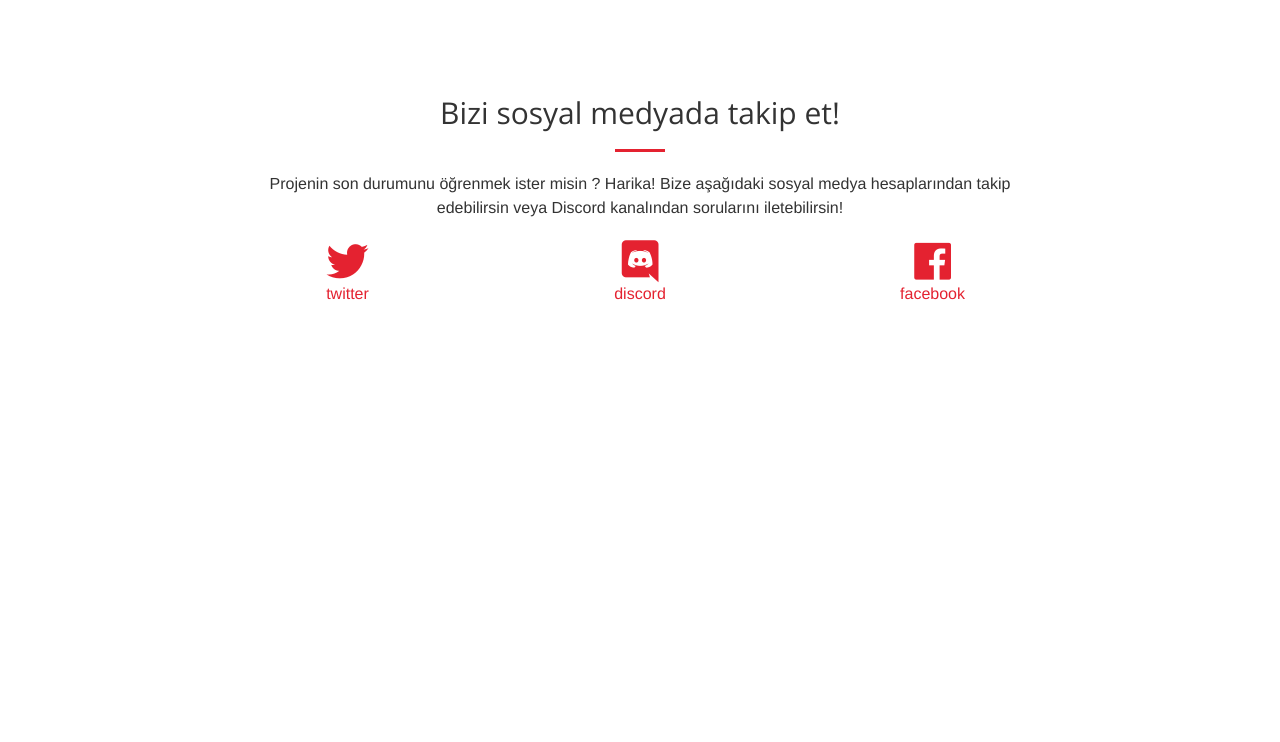
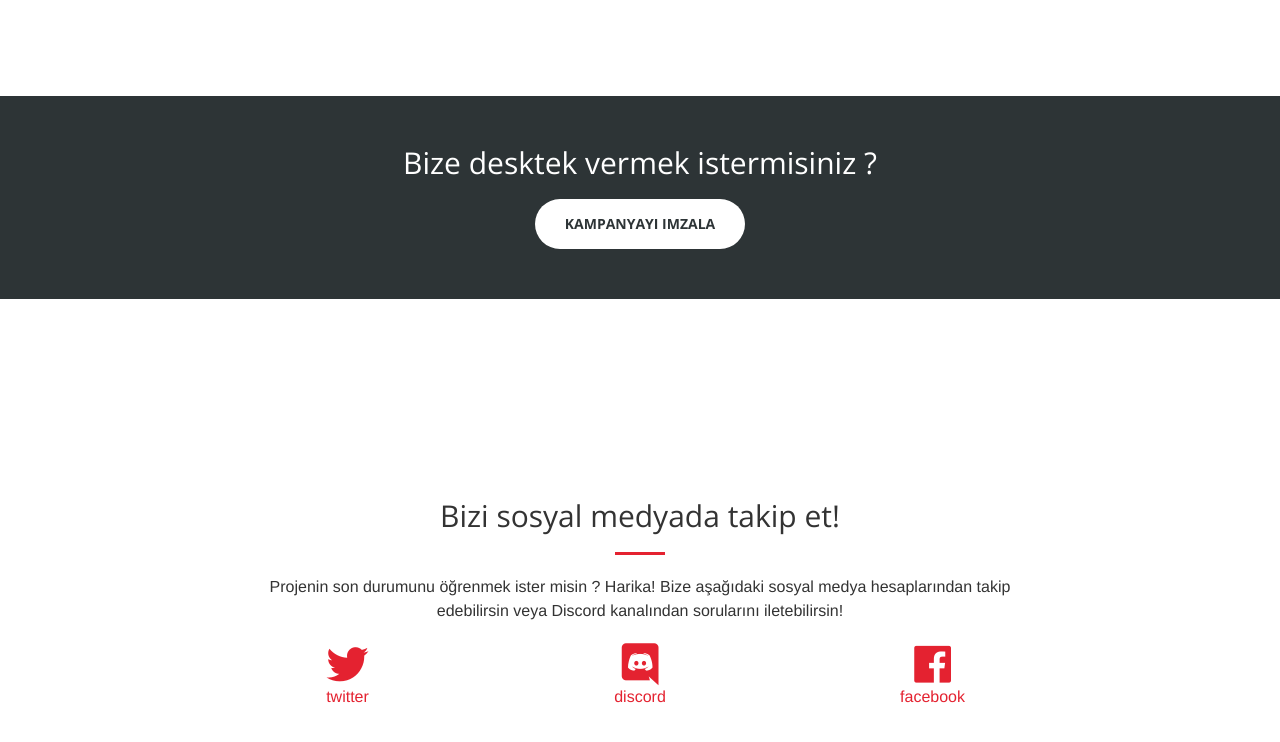
Before and after one commit to internettekalitehareketi/internettekalitehareketi.github.io, a Jekyll site: the page built from index.html, in a window 1280 px wide and 900 px high, scrolled down 2411 px, cut to the strip 118-860 px from the top of the window. Built offline with Jekyll 4.4.1, drawn with Linux system fonts in a browser that asks for light colours; before the commit the page ends 2955 px from its top, so only the background shows below that.

Commit message:
Update index-onepage.html

```diff
--- a/_layouts/index-onepage.html
+++ b/_layouts/index-onepage.html
@@ -265,7 +265,7 @@
 	Aside
 			-->
 
-<!-- <section id="hakkinda">
+ <section id="hakkinda">
   <aside class="bg-dark">
       <div class="container text-center">
           <div class="call-to-action">
@@ -276,7 +276,7 @@
   </aside>
 </section>
 
--->
+
 
 <!--
 	Contact
```
